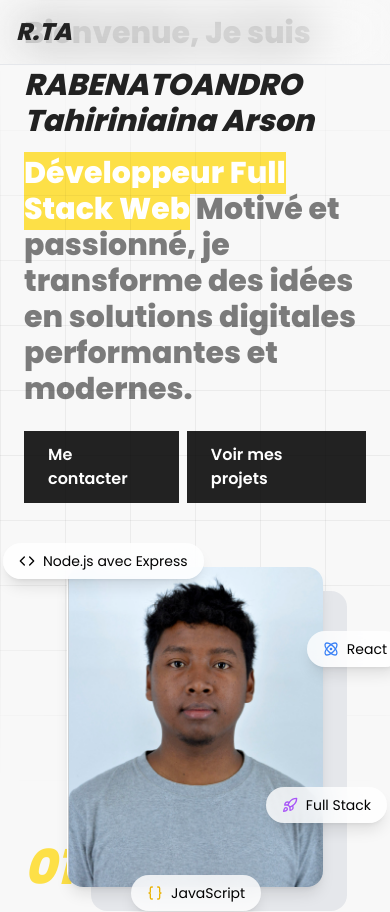
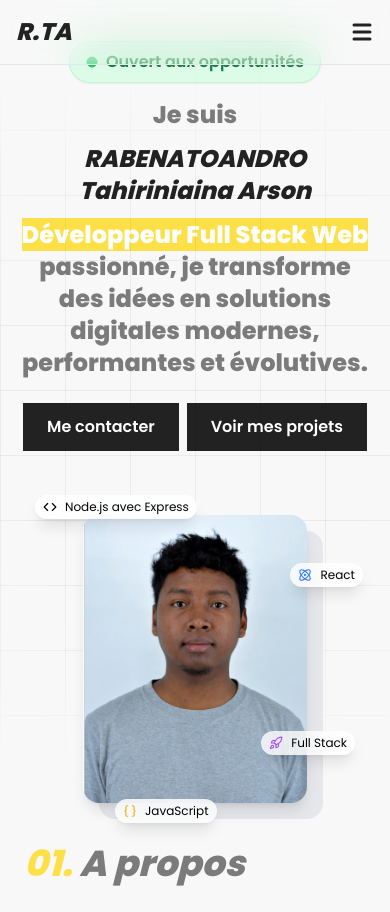
Before and after one commit to Tahiry2003/Portfolio_Tahiriniaina, a React (Vite) app: page / in a window 390 px wide. Shown: the top 912 px of the page. Built offline with nearby package versions, Linux system fonts and the light colour scheme.

Commit message:
responsive

```diff
--- a/src/components/Navbar.jsx
+++ b/src/components/Navbar.jsx
@@ -1,7 +1,9 @@
 import { useState, useEffect } from "react"
+import { Menu, X } from "lucide-react"
 
 function Navbar() {
   const [active, setActive] = useState("hero")
+  const [open, setOpen] = useState(false)
 
   const menu = [
     { name: "Accueil", id: "hero" },
@@ -40,16 +42,16 @@ function Navbar() {
           R.TA
         </h1>
 
+        {/* DESKTOP MENU */}
         <ul className="hidden md:flex gap-8 absolute left-1/2 transform -translate-x-1/2">
           {menu.map((item, index) => (
             <li key={index}>
               <a
                 href={`#${item.id}`}
-                className={`relative text-gray-700 hover:text-primary transition font-semibold pb-1`}
+                className="relative text-gray-700 hover:text-primary transition font-semibold pb-1"
               >
                 {item.name}
 
-                {/* underline active */}
                 <span
                   className={`absolute left-0 -bottom-1 h-[3px] bg-primary transition-all duration-300 origin-left ${
                     active === item.id ? "w-full scale-x-100" : "scale-x-0"
@@ -60,6 +62,7 @@ function Navbar() {
           ))}
         </ul>
 
+        {/* CV DESKTOP */}
         <a
           href="/CV_Tahiriniaina_Arson.pdf"
           download
@@ -67,7 +70,50 @@ function Navbar() {
         >
           Télécharger mon CV
         </a>
+
+        {/* HAMBURGER MOBILE */}
+        <button
+          className="md:hidden text-primary"
+          onClick={() => setOpen(!open)}
+        >
+          {open ? <X strokeWidth={3} /> : <Menu strokeWidth={3} />}
+        </button>
       </div>
+
+      {/* MOBILE MENU */}
+      {open && (
+        <div className="md:hidden h-screen text-lg flex flex-col items-center justify-center gap-6 pb-32 border-t bg-tertiary/75 backdrop-blur-xl">
+
+          {menu.map((item, index) => (
+            <a
+              key={index}
+              href={`#${item.id}`}
+              onClick={() => setOpen(false)}
+              className={`relative font-semibold transition ${
+                active === item.id ? "text-primary" : "text-gray-700 hover:text-primary"
+              }`}
+            >
+              {item.name}
+
+              {/* underline active mobile */}
+              <span
+                className={`absolute left-0 -bottom-1 h-[3px] bg-primary transition-all duration-300 origin-left ${
+                  active === item.id ? "w-full scale-x-100" : "scale-x-0"
+                }`}
+              />
+            </a>
+          ))}
+
+          <a
+            href="/CV_Tahiriniaina_Arson.pdf"
+            download
+            className="bg-primary text-white px-4 py-2 hover:opacity-80 transition font-semibold"
+          >
+            Télécharger mon CV
+          </a>
+
+        </div>
+      )}
     </nav>
   )
 }
--- a/src/components/ProjectDetails.jsx
+++ b/src/components/ProjectDetails.jsx
@@ -92,7 +92,7 @@ const prevImage = () => {
           <div className="relative">
             <img
               src={images[index]}
-              className="rounded-2xl w-full h-[520px] object-cover shadow-md transition-all duration-300"
+              className="rounded-2xl w-full h-[300px] sm:h-[400px] md:h-[520px] object-cover shadow-md transition-all duration-300"
             />
 
             <div className="absolute inset-0 rounded-2xl bg-gradient-to-t from-black/30 via-transparent to-transparent"></div>
--- a/src/sections/About.jsx
+++ b/src/sections/About.jsx
@@ -2,14 +2,13 @@ function About() {
   return (
     <section id="about" className="min-h-screen scroll-mt-28 mb-28">
       <div className="max-w-7xl mx-auto w-full px-6">
-
-        <h1 className="text-5xl font-bold text-secondary italic mb-8">
+        <h1 className="text-4xl md:text-5xl font-bold text-secondary italic mb-8">
           <span className="text-yellow-300">01.</span> A propos
         </h1>
 
         <div className="w-full">
           <div className="max-w-7xl mx-auto">
-            <h2 className="text-3xl font-bold text-primary italic mb-6">
+            <h2 className="text-2xl md:text-3xl font-bold text-primary italic mb-6">
               _ Qui suis-je ?
             </h2>
 
@@ -27,15 +26,15 @@ function About() {
               en solutions concrètes, performantes et intuitives.
             </p>
 
-            <div className="mt-16 flex items-start gap-4">
-              <div className="w-full md:w-fit bg-gray-100 px-6 py-5 rounded-xl border border-gray-200 shadow-sm">
-                <h1 className="text-2xl md:text-3xl font-bold text-secondary">
+            <div className="mt-10 md:mt-16 flex flex-col sm:flex-row items-start gap-4">
+              <div className="w-full sm:w-fit bg-gray-100 px-6 py-5 rounded-xl border border-gray-200 shadow-sm">
+                <h1 className="text-xl sm:text-2xl md:text-3xl font-bold text-secondary">
                   + 1 an d’expérience
                 </h1>
               </div>
 
-              <div className="w-full md:w-fit bg-gray-100 px-6 py-5 rounded-xl border border-gray-200 shadow-sm">
-                <h1 className="text-2xl md:text-3xl font-bold text-secondary">
+              <div className="w-full sm:w-fit bg-gray-100 px-6 py-5 rounded-xl border border-gray-200 shadow-sm">
+                <h1 className="text-xl sm:text-2xl md:text-3xl font-bold text-secondary">
                   + 5 projets réalisés
                 </h1>
               </div>
@@ -44,17 +43,17 @@ function About() {
         </div>
 
         <div className="mt-20">
-          <h2 className="text-3xl font-bold text-primary italic mb-6">
+          <h2 className="text-2xl md:text-3xl font-bold text-primary italic mb-6">
             _ Expertises Techniques
           </h2>
 
           <div className="grid md:grid-cols-3 gap-6">
             <div className="p-6 text-center">
-              <h3 className="text-3xl font-bold text-primary mb-8">
+              <h3 className="text-2xl md:text-3xl font-bold text-primary mb-8">
                 Frontend
               </h3>
 
-              <ul className="flex flex-wrap gap-3 justify-start font-semibold text-lg">
+              <ul className="flex flex-wrap gap-3 justify-center md:justify-start font-semibold text-lg">
                 <li className="bg-gray-100 text-gray-800 px-6 py-3 rounded-lg border-2 border-collapse">
                   React
                 </li>
@@ -77,11 +76,11 @@ function About() {
             </div>
 
             <div className="p-6 text-center">
-              <h3 className="text-3xl font-bold text-primary mb-8">
+              <h3 className="text-2xl md:text-3xl font-bold text-primary mb-8">
                 Backend & SGBD
               </h3>
 
-              <ul className="flex flex-wrap gap-3 justify-start font-semibold text-lg">
+              <ul className="flex flex-wrap gap-3 justify-center md:justify-start font-semibold text-lg">
                 <li className="bg-gray-100 text-gray-800 px-6 py-3 rounded-lg border-2 border-collapse">
                   Node.js
                 </li>
@@ -107,11 +106,11 @@ function About() {
             </div>
 
             <div className="p-6 text-center">
-              <h3 className="text-3xl font-bold text-primary mb-8">
+              <h3 className="text-2xl md:text-3xl font-bold text-primary mb-8">
                 Skills
               </h3>
 
-              <ul className="flex flex-wrap gap-3 justify-start font-semibold text-lg">
+              <ul className="flex flex-wrap gap-3 justify-center md:justify-start font-semibold text-lg">
                 <li className="bg-gray-100 text-gray-800 px-6 py-3 rounded-lg border-2 border-collapse">
                   Gestion de projet
                 </li>
--- a/src/sections/Contact.jsx
+++ b/src/sections/Contact.jsx
@@ -29,10 +29,10 @@ function Contact() {
   }
 
   return (
-    <section id="contact" className="min-h-screen scroll-mt-28">
+    <section id="contact" className="min-h-screen scroll-mt-28 mb-14">
       <div className="relative z-10 max-w-7xl mx-auto w-full px-6">
 
-        <h1 className="text-5xl font-bold text-secondary italic mb-8">
+        <h1 className="text-4xl md:text-5xl font-bold text-secondary italic mb-8">
           <span className="text-yellow-300">03.</span> Contactez-moi
         </h1>
 
@@ -40,15 +40,15 @@ function Contact() {
 
           {/* LEFT */}
           <div className="space-y-6">
-            <h2 className="text-3xl font-bold text-primary italic mb-8 flex text-start">
+            <h2 className="text-2xl md:text-3xl font-bold text-primary italic mb-8 flex text-start">
               _ Formulaire de contact
             </h2>
 
-            <p className="text-secondary text-lg font-semibold">
+            <p className="text-secondary text-xl leading-relaxed font-semibold">
               Un projet en tête ou simplement envie de discuter ? Je suis toujours ouvert aux nouvelles opportunités et aux idées créatives.
             </p>
 
-            <div className="space-y-4 text-secondary font-semibold">
+            <div className="space-y-4 text-secondary font-semibold text-xl">
               <a
                 href="mailto:tahiriniainaarson4@gmail.com"
                 className="flex items-center gap-3 transition group"
--- a/src/sections/Footer.jsx
+++ b/src/sections/Footer.jsx
@@ -1,5 +1,5 @@
 import { FaGithub, FaLinkedin, FaWhatsapp } from "react-icons/fa"
-import { MapPin, Circle } from "lucide-react"
+import { MapPin, Circle, Copyright } from "lucide-react"
 
 function Footer() {
   return (
@@ -10,7 +10,7 @@ function Footer() {
         {/* 🔹 LEFT */}
         <div className="text-center md:text-left">
           <div className="flex items-center gap-2 mb-4">
-            <span className="flex items-center gap-2 text-green-700 text-base font-semibold bg-green-100 opacity-80 px-4 py-2 rounded-full border border-green-200 shadow-sm">
+          <span className="flex items-center gap-2 text-green-700 text-base font-semibold bg-green-100 opacity-80 px-4 py-2 rounded-full border border-green-200 shadow-sm mx-auto md:mx-0">
             <span className="relative flex items-center justify-center">
               <Circle size={12} className="text-green-500 fill-green-500" />
               <span className="absolute inline-flex h-3 w-3 rounded-full bg-green-500 opacity-40 animate-ping"></span>
@@ -20,7 +20,7 @@ function Footer() {
           </div>
           <h2 className="text-3xl font-bold italic">R.TA</h2>
           <p className="text-gray-300 text-sm mt-2">
-            Développeur Web & Mobile
+            Développeur Web
           </p>
           <p className="text-gray-300 text-sm mt-2 flex items-center gap-2 justify-center md:justify-start">
             <MapPin size={18} className="text-yellow-300" />
@@ -33,7 +33,7 @@ function Footer() {
             Navigation
           </span>
 
-          <div className="flex justify-center gap-6 text-sm text-gray-300 font-semibold">
+          <div className="flex flex-col md:flex-row justify-center items-center gap-3 md:gap-6 text-sm text-gray-300 font-semibold">
             <a href="#hero" className="hover:text-white transition">Accueil</a>
             <a href="#about" className="hover:text-white transition">À propos</a>
             <a href="#services" className="hover:text-white transition">Services</a>
@@ -77,8 +77,9 @@ function Footer() {
       </div>
 
       {/* 🔹 BOTTOM */}
-      <div className="border-t border-gray-700 text-center p-4 text-gray-400 text-sm">
-        © {new Date().getFullYear()} RABENATOANDRO Tahiriniaina Arson. Tous droits réservés.
+<div className="border-t border-gray-700 text-center p-4 text-gray-400 text-sm flex items-center justify-center gap-2">
+  <Copyright size={14} />
+  {new Date().getFullYear()} Tahiriniaina Arson. Tous droits réservés.
 </div>
 
     </footer>
--- a/src/sections/Hero.jsx
+++ b/src/sections/Hero.jsx
@@ -6,10 +6,10 @@ function Hero() {
   return (
     <section id="hero" className="h-screen flex items-center">
       <div className="absolute inset-0 hero-grid pointer-events-none"></div>
-      <div className="max-w-7xl mx-auto w-full px-6 flex flex-col md:flex-row items-center justify-between gap-16">
+      <div className="max-w-7xl mx-auto w-full px-4 md:px-6 flex flex-col md:flex-row items-center justify-between gap-8 md:gap-16">
 
-        <div className="flex-2">
-          <div className="flex items-center gap-2 mb-4">
+        <div className="flex-2 w-full md:w-auto">
+          <div className="flex items-center justify-center md:justify-start gap-2 mb-4">
             <span className="flex items-center gap-2 text-green-700 text-base font-semibold bg-green-100 px-4 py-2 rounded-full border border-green-200 shadow-sm">
               <span className="relative flex items-center justify-center">
                 <Circle size={12} className="text-green-500 fill-green-500" />
@@ -18,19 +18,19 @@ function Hero() {
               Ouvert aux opportunités
             </span>
           </div>
-          <h1 className="text-3xl md:text-4xl font-bold text-secondary space-y-4">
-            <span>Bienvenue, Je suis</span>
+          <h1 className="text-2xl sm:text-3xl md:text-4xl font-bold text-secondary space-y-3 md:space-y-4 text-center md:text-left">
+            <span>Je suis</span>
 
-            <span className="block text-primary italic">
+            <span className="block text-primary italic break-words">
               RABENATOANDRO Tahiriniaina Arson
             </span>
 
             <span className="block">
-              <strong className="bg-yellow-300 text-white">Développeur Full Stack Web</strong> Motivé et passionné, je transforme des idées en solutions digitales performantes et modernes.
+              <strong className="bg-yellow-300 text-white">Développeur Full Stack Web</strong> passionné, je transforme des idées en solutions digitales modernes, performantes et évolutives.
             </span>
           </h1>
 
-          <div className="mt-6 flex items-center space-x-2">
+          <div className="mt-6 flex items-center justify-center md:justify-start space-x-2">
             <a href="#contact" className="bg-primary text-white px-6 py-3 font-semibold hover:opacity-90 transition">
               Me contacter
             </a>
@@ -40,13 +40,13 @@ function Hero() {
           </div>
         </div>
 
-        <div className="flex-1 flex justify-center">
+        <div className="flex-1 flex justify-center w-full md:w-auto mt-8 md:mt-0">
           <div className="relative">
 
             <div className="relative flex justify-center">
 
-              <div className="absolute w-64 h-80 md:w-80 md:h-[450px] bg-gray-200 rounded-2xl translate-x-6 translate-y-6"></div>
-              <div className="relative w-64 h-80 md:w-80 md:h-[450px] overflow-hidden rounded-2xl shadow-lg">
+              <div className="absolute w-56 h-72 sm:w-64 sm:h-80 md:w-80 md:h-[450px] bg-gray-200 rounded-2xl translate-x-4 translate-y-4 md:translate-x-6 md:translate-y-6"></div>
+              <div className="relative w-56 h-72 sm:w-64 sm:h-80 md:w-80 md:h-[450px] overflow-hidden rounded-2xl shadow-lg">
                 <img
                   src={photo}
                   alt="profile"
@@ -57,21 +57,21 @@ function Hero() {
             </div>
 
 
-            {/* Tags dev */}
-            <span className="absolute -top-6 -left-16 flex items-center gap-2 bg-white/80 backdrop-blur-md px-4 py-2 text-sm rounded-full shadow-lg hover:scale-110 transition">
-              <Code size={16} /> Node.js avec Express
+            {/* Tags dev - repositionnés pour mobile */}
+            <span className="absolute -top-5 -left-12 md:-top-6 md:-left-16 flex items-center gap-2 bg-white/80 backdrop-blur-md px-2 py-1 md:px-4 md:py-2 text-xs md:text-sm rounded-full shadow-lg hover:scale-110 transition whitespace-nowrap">
+              <Code size={14} className="md:w-4 md:h-4" /> Node.js avec Express
             </span>
 
-            <span className="absolute top-16 -right-20 flex items-center gap-2 bg-white/80 backdrop-blur-md px-4 py-2 text-sm rounded-full shadow-lg hover:scale-110 transition">
-              <Atom size={16} className="text-blue-500" /> React
+            <span className="absolute top-12 -right-14 md:top-16 md:-right-20 flex items-center gap-2 bg-white/80 backdrop-blur-md px-2 py-1 md:px-4 md:py-2 text-xs md:text-sm rounded-full shadow-lg hover:scale-110 transition whitespace-nowrap">
+              <Atom size={14} className="md:w-4 md:h-4 text-blue-500" /> React
             </span>
 
-            <span className="absolute bottom-16 -right-16 flex items-center gap-2 bg-white/80 backdrop-blur-md px-4 py-2 text-sm rounded-full shadow-lg hover:scale-110 transition">
-              <Rocket size={16} className="text-purple-500" /> Full Stack
+            <span className="absolute bottom-12 -right-12 md:bottom-16 md:-right-16 flex items-center gap-2 bg-white/80 backdrop-blur-md px-2 py-1 md:px-4 md:py-2 text-xs md:text-sm rounded-full shadow-lg hover:scale-110 transition whitespace-nowrap">
+              <Rocket size={14} className="md:w-4 md:h-4 text-purple-500" /> Full Stack
             </span>
 
-            <span className="absolute -bottom-6 left-16 flex items-center gap-2 bg-white/80 backdrop-blur-md px-4 py-2 text-sm rounded-full shadow-lg hover:scale-110 transition">
-              <Braces size={16} className="text-yellow-500" /> JavaScript
+            <span className="absolute -bottom-5 left-8 md:-bottom-6 md:left-16 flex items-center gap-2 bg-white/80 backdrop-blur-md px-2 py-1 md:px-4 md:py-2 text-xs md:text-sm rounded-full shadow-lg hover:scale-110 transition whitespace-nowrap">
+              <Braces size={14} className="md:w-4 md:h-4 text-yellow-500" /> JavaScript
             </span>
 
           </div>
--- a/src/sections/Projects.jsx
+++ b/src/sections/Projects.jsx
@@ -19,11 +19,11 @@ function Projects() {
       <div className="max-w-7xl mx-auto px-6 text-center">
 
         {/* TITLE */}
-        <h1 className="text-5xl font-bold text-secondary italic mb-8 flex text-start">
+        <h1 className="text-4xl md:text-5xl font-bold text-secondary italic mb-8 flex text-start">
           <span className="text-yellow-300">02.</span> Mes projets
         </h1>
 
-        <h2 className="text-3xl font-bold text-primary italic mb-8 flex text-start">
+        <h2 className="text-2xl md:text-3xl font-bold text-primary italic mb-8 flex text-start">
           _ Mes projets récents
         </h2>
 
@@ -68,7 +68,7 @@ function Projects() {
 
               {/* CONTENT */}
               <div className="p-5 flex items-center justify-between border-t-2">
-                <div className="max-w-[350px]">
+                <div className="max-w-[250px] md:max-w-[350px]">
                   <h3 className="text-xl font-bold text-primary">
                     {p.title}
                   </h3>
@@ -80,7 +80,7 @@ function Projects() {
                 {/* OPEN MODAL */}
                 <button
                   onClick={() => setSelectedProject(p)}
-                  className="w-10 h-10 flex items-center justify-center rounded-full bg-primary opacity-0 group-hover:opacity-100 transition"
+                  className="w-10 h-10 flex items-center justify-center rounded-full bg-primary opacity-100 md:opacity-0 group-hover:opacity-100 transition"
                 >
                   <ChevronRight size={18} className="text-white" />
                 </button>
--- a/src/sections/Services.jsx
+++ b/src/sections/Services.jsx
@@ -5,7 +5,7 @@ function Service() {
   return (
     <section id="services" className="min-h-screen scroll-mt-28 mb-28">
       <div className="max-w-7xl mx-auto w-full px-6">
-        <h1 className="text-5xl font-bold text-secondary italic mb-8">
+        <h1 className="text-4xl md:text-5xl font-bold text-secondary italic mb-8">
           <span className="text-yellow-300">02.</span> Mes Services
         </h1>
 
@@ -98,8 +98,8 @@ function Service() {
                 Vous avez un projet de site internet ?
             </h2>
 
-            <div className="max-w-3xl mx-auto mb-8">
-                <p className="text-secondary font-semibold text-xl leading-relaxed">
+            <div className="max-w-3xl mx-auto mb-12">
+                <p className="text-secondary font-semibold text-2xl leading-relaxed">
                 Parlez-moi de vos besoins et construisons ensemble une solution web performante et adaptée à vos objectifs. Je vous réponds rapidement, sous 24h maximum.
                 </p>
             </div>
```
Lines whose indentation alone changed are shown as unchanged.
